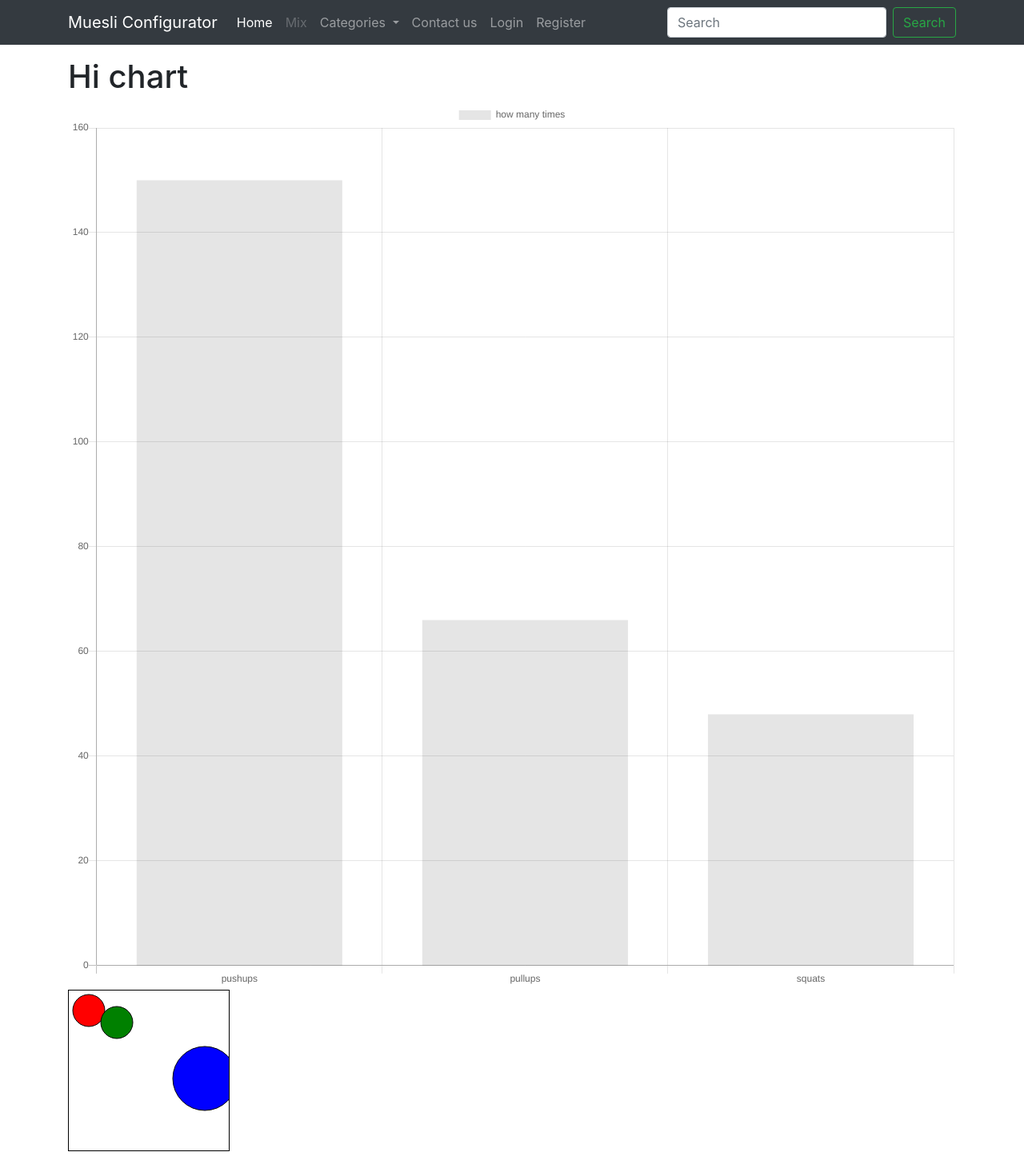
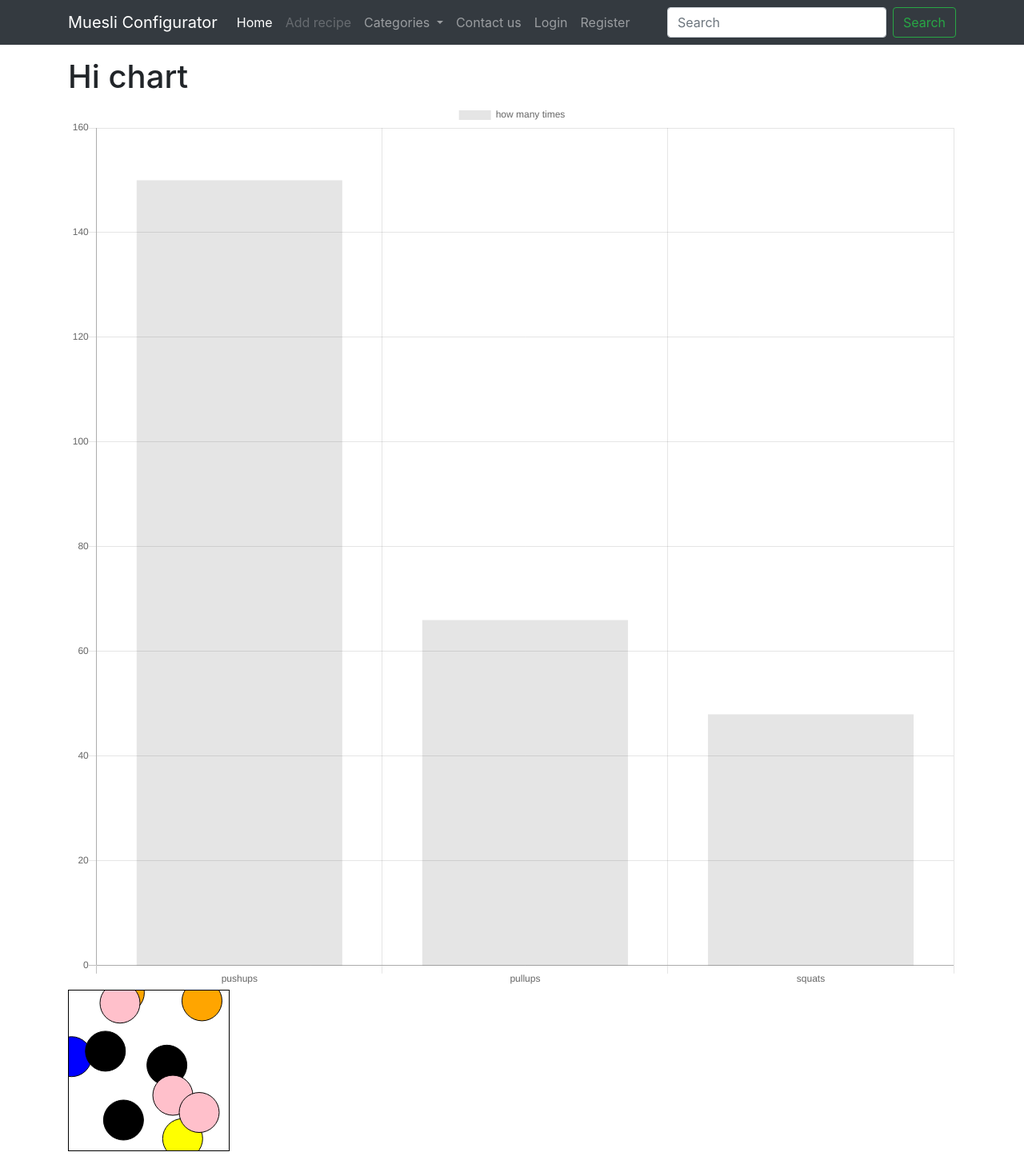
Before and after one commit to wroku/mc, a Django app: page /chartpage/ in a window 1280 px wide. Shown: the whole page at 80% size. Run offline with Django 3.2, Linux system fonts and the light colour scheme; some libraries are stand-ins or nearby versions.

Commit message:
Rename m2m through model to Quantity
Changed associated pieces of code and left JS playground in chart.html untouched.

```diff
--- a/main/models.py
+++ b/main/models.py
@@ -41,7 +41,7 @@ class Ingredient(models.Model):
 class Recipe(models.Model):
     user = models.ForeignKey(User, default=1, null=True, on_delete=models.SET_NULL)
     recipe_name = models.CharField(max_length=255)
-    ingredients = models.ManyToManyField(Ingredient, through='Percentage')
+    ingredients = models.ManyToManyField(Ingredient, through='Quantity')
     required_spices = models.TextField()
     directions = models.TextField()
     #TODO add imagefield
@@ -50,8 +50,8 @@ class Recipe(models.Model):
         return self.recipe_name
 
 
-class Percentage(models.Model):
+class Quantity(models.Model):
     recipe = models.ForeignKey(Recipe, on_delete=models.CASCADE)
     ingredient = models.ForeignKey(Ingredient, on_delete=models.CASCADE)
-    percentage = models.FloatField(default=5)
+    quantity = models.FloatField(default=5)
     #def percentage?
--- a/main/templates/main/chart.html
+++ b/main/templates/main/chart.html
@@ -54,19 +54,54 @@
         <script>
             const canvas = document.getElementById("myCanvas");
             const context = canvas.getContext("2d");
-
-
-            function blob(x, y, size, color){
-                context.beginPath();
-                context.arc(x, y, size, 0, 2*Math.PI);
-                context.fillStyle = color;
-                context.fill();
-                context.stroke();
+            const blobCount = 10;
+            const colors = new Array('red','purple','yellow','blue','green','orange','pink','black');
+            let blobs = new Array();
+            class Blob {
+                constructor(color, size){
+                    this.x = Math.random() * canvas.width;
+                    this.y = Math.random() * canvas.height;
+                    this.color = color;
+                    this.size = size;
+                    this.xChange = Math.random();
+                    this.yChange = Math.random();
+                }
+                move(){
+                    if ((this.x + this.size) >= canvas.width || (this.x - this.size) <= 0) {
+                    this.xChange *= -1
+                    }
+                    if((this.y + this.size) >= canvas.height || (this.y - this.size) <= 0){
+                        this.yChange *= -1
+                    }
+                    this.x = this.x + this.xChange;
+                    this.y = this.y + this.yChange;
+                }
+                draw(){
+                    context.beginPath();
+                    context.arc(this.x, this.y, this.size, 0, 2*Math.PI);
+                    context.fillStyle = this.color;
+                    context.fill();
+                    context.stroke();
+                }
             }
 
-            blob(25, 25, 20, "red");
-            blob(60, 40, 20, "green");
-            blob(170, 110, 40, "blue");
+            function randomChoice(arr){
+                return arr[Math.floor(Math.random()*arr.length)]
+            }
+
+            for (let i=0; i<blobCount; i++){
+                let randomColor = randomChoice(colors);
+                blobs.push(new Blob(randomColor, 25))
+            }
+
+            function canvasDraw(){
+                context.clearRect(0, 0, canvas.width, canvas.height);
+                blobs.forEach(function(obj){
+                    obj.draw();
+                    obj.move();
+                })
+            }
+            setInterval(canvasDraw, 10);
         </script>
     </div>
 </div>
--- a/main/templates/main/navbar.html
+++ b/main/templates/main/navbar.html
@@ -11,7 +11,7 @@
           <a class="nav-link" href="/">Home <span class="sr-only">(current)</span></a>
         </li>
         <li class="nav-item">
-          <a class="nav-link disabled" href="#" tabindex="-1" aria-disabled="true">Mix</a>
+          <a class="nav-link disabled" href="#" tabindex="-1" aria-disabled="true">Add recipe</a>
         </li>
         <li class="nav-item dropdown">
           <a class="nav-link dropdown-toggle" href="#" id="navbarDropdown" role="button" data-toggle="dropdown" aria-haspopup="true" aria-expanded="false">
```
Also changed, not shown: main/admin.py (+4 -4 lines), main/forms.py (+10 -0 lines), db.sqlite3, main/migrations/0003_auto_20200601_1939.py (added).
